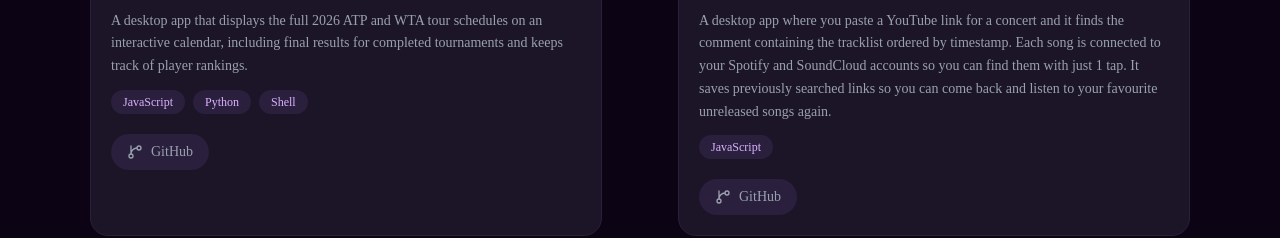
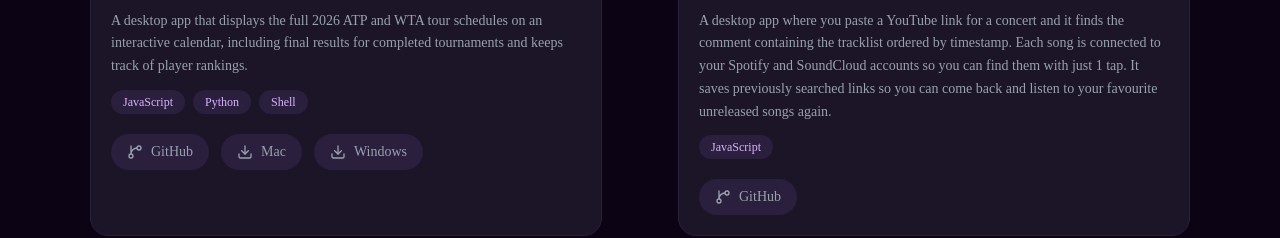
Before and after one commit to abhinavp403/personal_website, a Next.js app: page / in a window 1280 px wide. Shown: the part 1360-1598 px from the top of the page. Built offline with nearby package versions, Linux system fonts and the light colour scheme; no server answers; the database is empty.

Commit message:
feat: add Mac and Windows download pills to Tennis Calendar
Link to GitHub release v1.0.0 assets for direct installer downloads.

Co-Authored-By: Claude Sonnet 4.6 <noreply@anthropic.com>

```diff
--- a/src/components/AIProjects.tsx
+++ b/src/components/AIProjects.tsx
@@ -1,13 +1,18 @@
 "use client";
 
 import { Code2, Download, ExternalLink, GitBranch } from "lucide-react";
+
+interface DownloadLink {
+  label: string;
+  url: string;
+}
 
 interface Project {
   title: string;
   description: string;
   gifUrl: string;
   githubUrl: string;
-  installUrl?: string;
+  downloads?: DownloadLink[];
   tags: string[];
 }
 
@@ -18,6 +23,10 @@ const projects: Project[] = [
     description: "A desktop app that displays the full 2026 ATP and WTA tour schedules on an interactive calendar, including final results for completed tournaments and keeps track of player rankings.",
     gifUrl: "/tennis-calendar.gif",
     githubUrl: "https://github.com/abhinavp403/tennis-calendar",
+    downloads: [
+      { label: "Mac", url: "https://github.com/abhinavp403/tennis-calendar/releases/download/v1.0.0/Tennis.Calendar-1.0.0-arm64.dmg" },
+      { label: "Windows", url: "https://github.com/abhinavp403/tennis-calendar/releases/download/v1.0.0/Tennis.Calendar.Setup.1.0.0.exe" },
+    ],
     tags: ["JavaScript", "Python", "Shell"],
   },
   {
@@ -79,7 +88,7 @@ export default function AIProjects() {
                 </div>
 
                 {/* Links */}
-                <div className="flex gap-3 pt-2">
+                <div className="flex flex-wrap gap-3 pt-2">
                   <a
                     href={project.githubUrl}
                     target="_blank"
@@ -89,17 +98,18 @@ export default function AIProjects() {
                     <GitBranch className="w-4 h-4" />
                     GitHub
                   </a>
-                  {project.installUrl && (
+                  {project.downloads?.map(({ label, url }) => (
                     <a
-                      href={project.installUrl}
+                      key={label}
+                      href={url}
                       target="_blank"
                       rel="noopener noreferrer"
                       className="flex items-center gap-2 text-sm text-gray-400 hover:text-white transition-colors bg-[#2a1f3d] hover:bg-[#3a2f4d] rounded-full px-4 py-2"
                     >
                       <Download className="w-4 h-4" />
-                      Install
+                      {label}
                     </a>
-                  )}
+                  ))}
                 </div>
               </div>
             </div>
```
